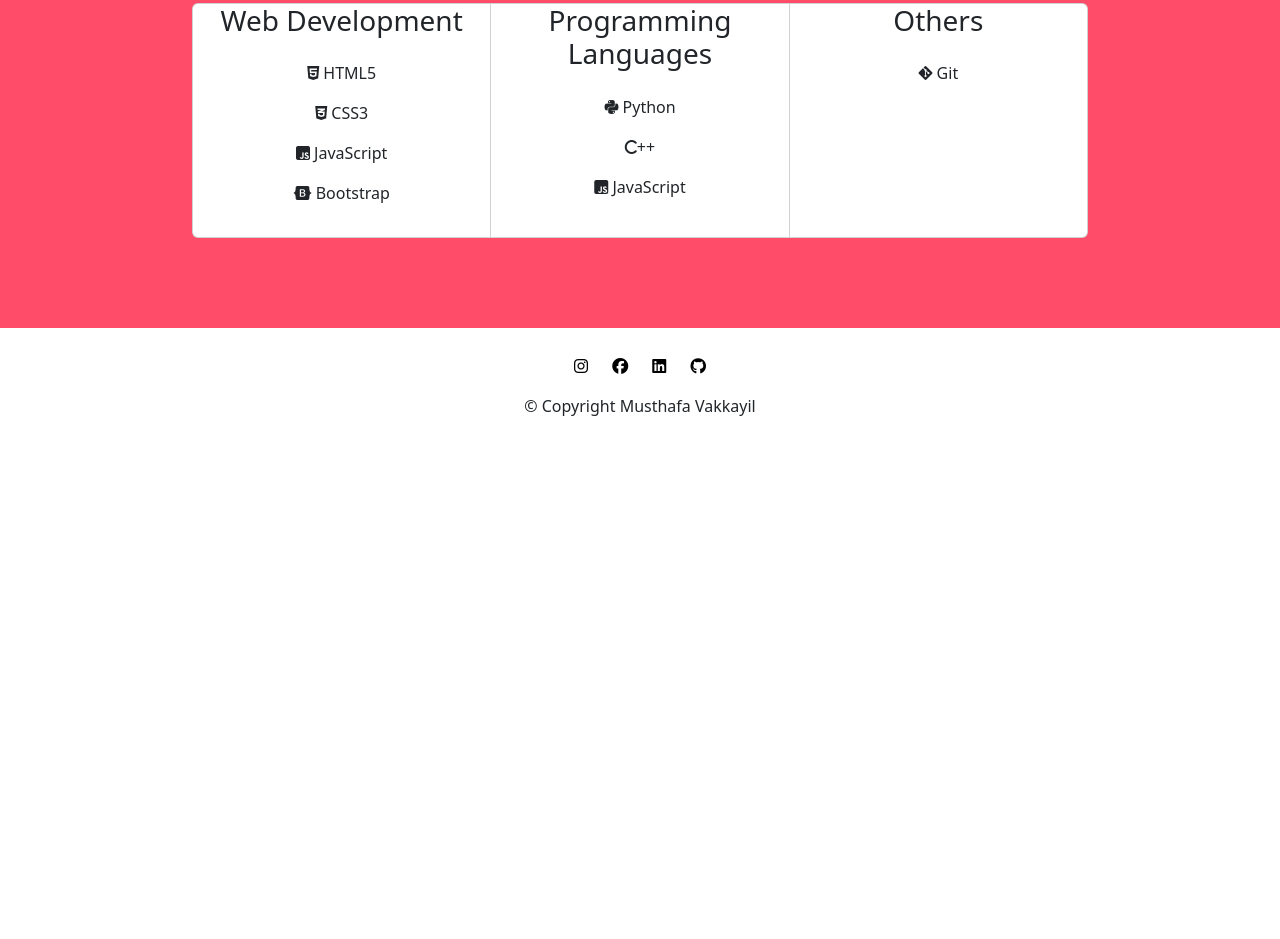
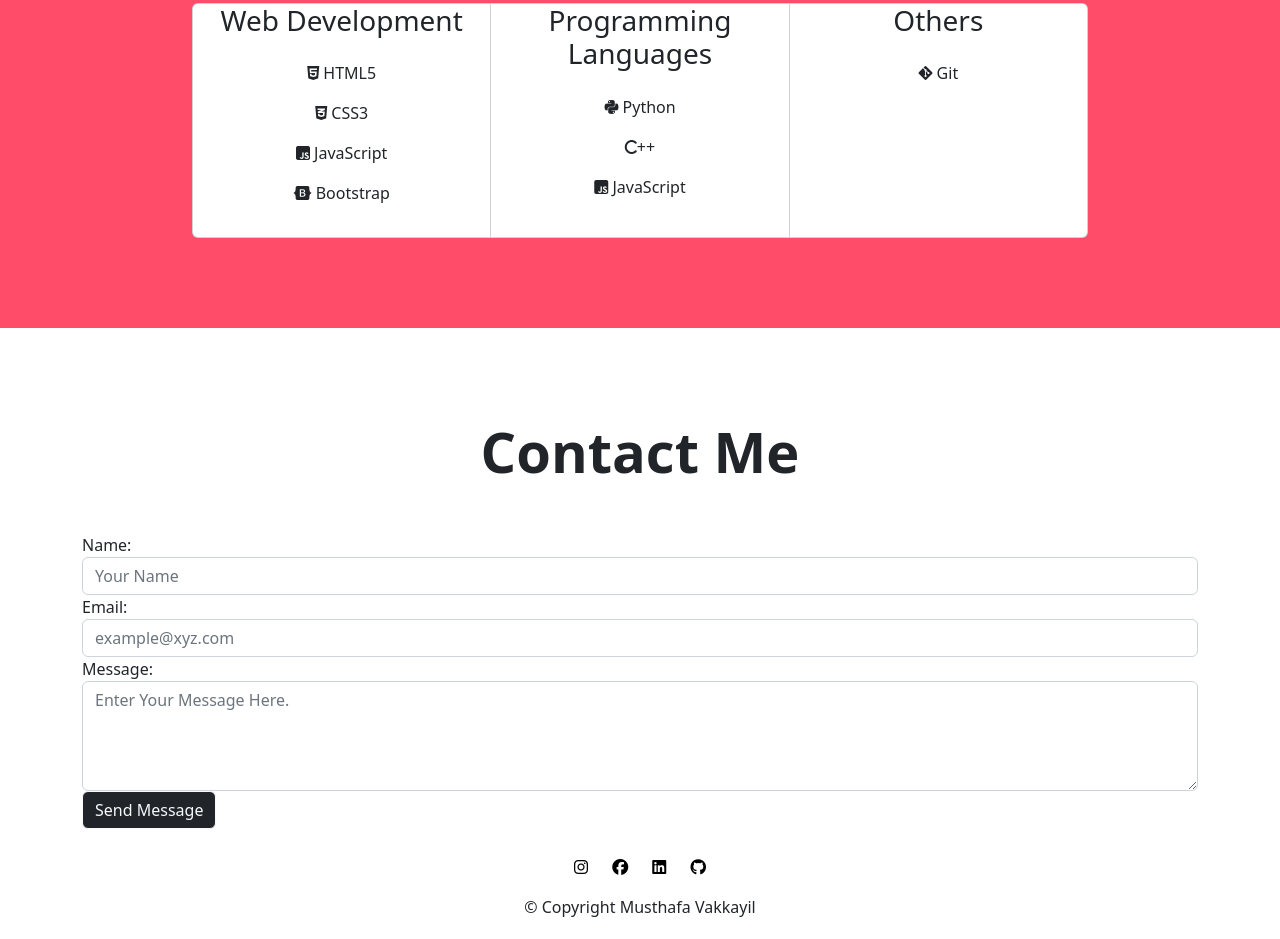
Before and after one commit to musthafa-vakkayil/portfolio, a plain HTML site: page index.html in a window 1280 px wide. Shown: the part 2635-3574 px from the top of the page. Before the commit the page ends 3073 px from the top, so only its background shows below. Drawn offline with nearby package versions, Linux system fonts and the light colour scheme.

Commit message:
add contact form

```diff
--- a/css/index.css
+++ b/css/index.css
@@ -212,6 +212,12 @@
     }
 }
 
+#contact{
+
+    padding-top: 7%;
+}
+
+
 #footer{
     background-color: #fff;
     text-align: center;
--- a/index.html
+++ b/index.html
@@ -66,7 +66,7 @@
                 <div class="button">
 
                   <a href="assets/Musthafa_Resume.pdf" download="musthafa.pdf">
-                    <button type="button" class=".button-padding btn btn-dark btn-lg">
+                    <button type="button" class="button-padding btn btn-dark btn-lg">
                       Get Resume
                     </button>
                   </a>
@@ -268,6 +268,41 @@
 
 </section>
 
+<section id="contact">
+
+
+  <div class="container">
+    <div>
+      <h1 class="education-heading">Contact Me</h1>
+    </div>
+    <form action="">
+
+      <div class="form-group">
+        <label for="fname">Name:</label>
+        <input type="text" id="fname" class="form-control" placeholder="Your Name">
+      </div>
+
+      <div class="form-group">
+        <label for="mailid">Email:</label>
+        <input type="mail" id="mailid" class="form-control" placeholder="example@xyz.com">
+      </div>
+
+
+      <div class="form-group">
+        <label for="message">Message:</label>
+        <textarea id="messge" class="form-control" placeholder="Enter Your Message Here." rows="4"></textarea>
+      </div>
+
+      <div class="form-group">
+        <button type="submit" class="btn  btn-dark btn-outline-light">Send Message</button>
+      </div>
+
+
+      <!-- form="usrform -->
+    </form>
+  </div>
+</section>
+
 <footer id="footer">
 
   <a href="https://www.instagram.com/musthafa__vakkayil/"><i class="fa-brands fa-instagram footer-icons"></i></a>
--- a/index.js
+++ b/index.js
@@ -1 +1 @@
-alert("Website is Under Construction \nSome Functions May not Work Properly");
+// alert("Website is Under Construction \nSome Functions May not Work Properly");
```
